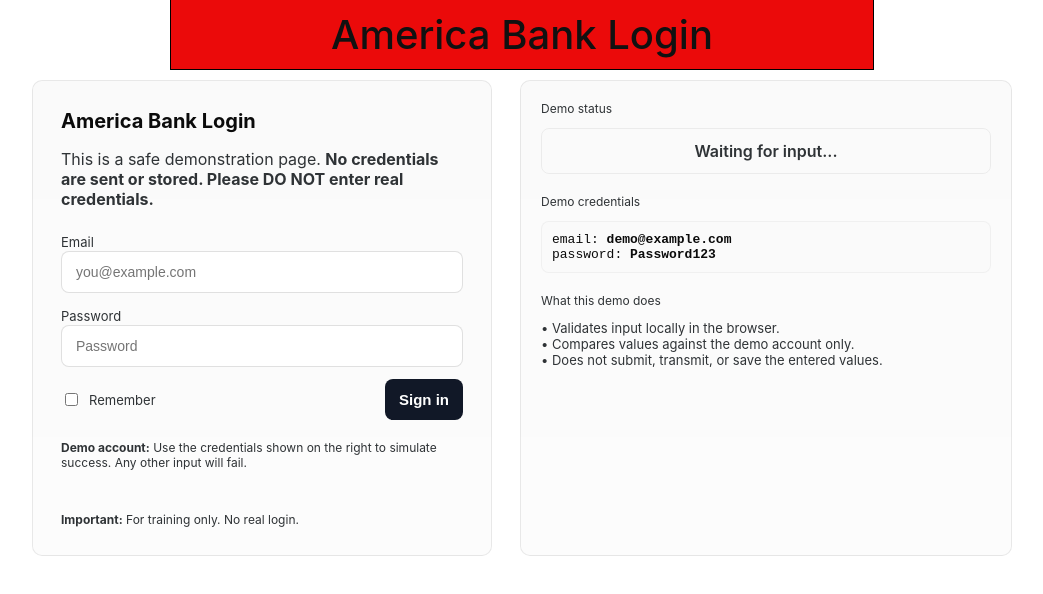
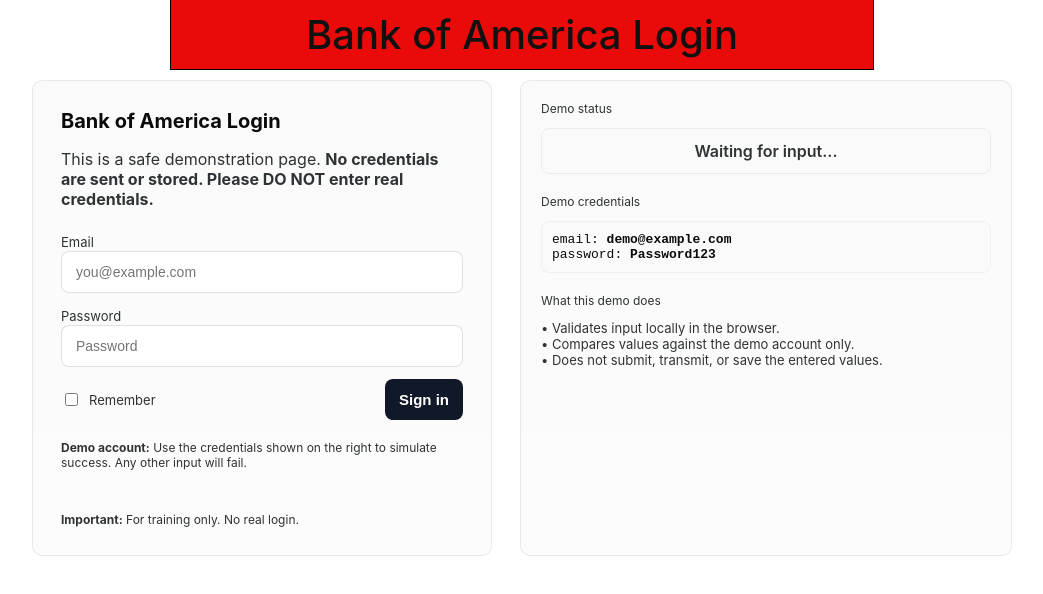
Before and after one commit to Spartangoat9494/Spartangoat9494.github.io, a plain HTML site: page index.html in a window 1280 px wide. Shown: the whole page, without its empty margins (118-1161 px from the left). Drawn offline with Linux system fonts and the light colour scheme.

Commit message:
Update index.html

```diff
--- a/index.html
+++ b/index.html
@@ -3,7 +3,7 @@
 <head>
 <meta charset="utf-8" />
 <meta name="viewport" content="width=device-width,initial-scale=1" />
-<title>America Bank Login Page</title>
+<title>Bank of America Login Page</title>
 <style>
   :root{
     --bg: #ffffff;
@@ -121,12 +121,12 @@
 <body>
   <!-- Banner -->
   <div class="banner">
-    America Bank Login
+    Bank of America Login
   </div>
 
   <main class="container" role="main">
     <section class="card left">
-      <h1>America Bank Login</h1>
+      <h1>Bank of America Login</h1>
       <p class="lead">This is a safe demonstration page. <strong>No credentials are sent or stored. Please DO NOT enter real credentials.</strong></p>
 
       <form id="loginForm" autocomplete="off" novalidate>
```
